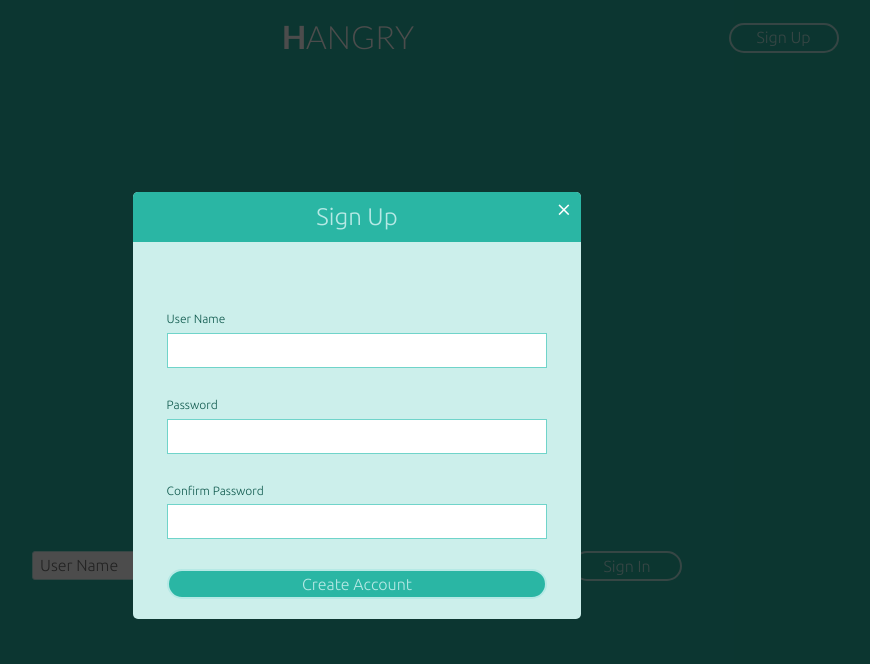
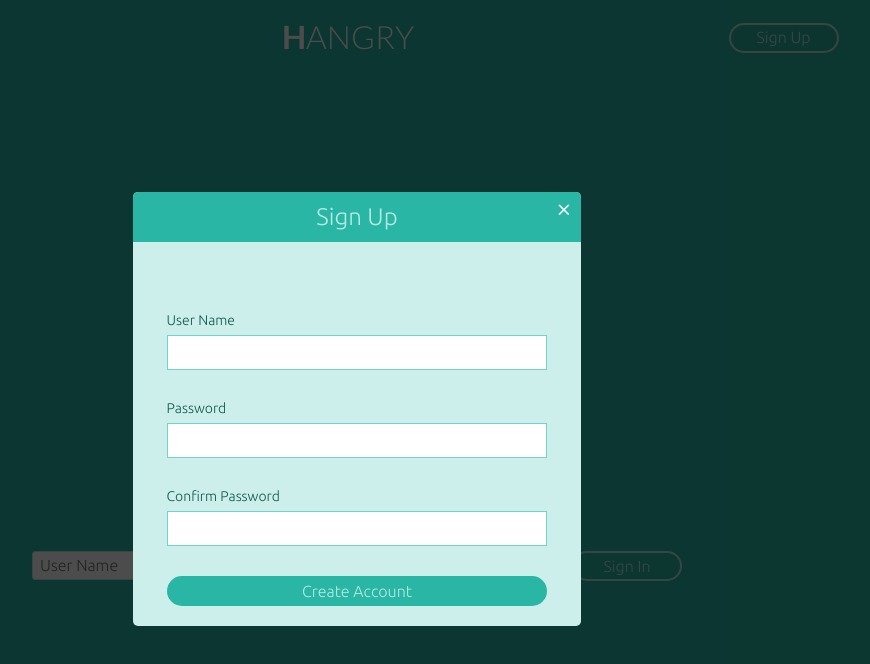
Before and after one commit to tstirtz/hangry, a website: page public/index.html in a window 1280 px wide. Both pictures are taken after a click on the button "Sign Up". Shown: the whole page, without its empty margins (283-1153 px from the left). Drawn offline with nearby package versions, Linux system fonts and the light colour scheme.

Commit message:
Add aria-label to inputs and minor style changes to modals.

```diff
--- a/public/index.html
+++ b/public/index.html
@@ -33,18 +33,18 @@
         </form>
     </main>
 
-    <section aria-live= "assertive" role= "region" id = "sign-up-modal">
+    <section aria-label= "Close" aria-live= "assertive" role= "region" id = "sign-up-modal">
         <div class= "modal-content">
             <header role= "banner">
                 <h2>Sign Up</h2>
                 <div class= "close">&times;</div>
             </header>
-                <label for="userName">User Name</label>
-                <input type="text" name="userName" aria-label="User Name" class= "username-input"/>
+                <label for="user-name">User Name</label>
+                <input type="text" id="user-name" aria-label="User Name" class= "username-input"/>
                 <label for="password">Password</label>
-                <input type="password" name="password" aria-label="Password" class = "password-input"/>
+                <input type="password" id="password" aria-label="Password" class = "password-input"/>
                 <label for="confirm-password">Confirm Password</label>
-                <input type="password" name="confirm-password" aria-label="Confirm password" class="confirm-password-input"/>
+                <input type="password" id="confirm-password" aria-label="Confirm password" class="confirm-password-input"/>
                 <button type="button" class= "create-account-button-js">Create Account</button>
             <!-- </form> -->
         </div>
--- a/public/scss/styles.scss
+++ b/public/scss/styles.scss
@@ -117,6 +117,7 @@
         }
         button{
             @include button;
+            border: 2px solid #2ab6a4;
             display: block;
             width: 85%;
             height: 30px;
@@ -159,7 +160,8 @@
         width: 85%;
         margin-left: auto;
         margin-right: auto;
-        font-size: 12px;
+        font-size: 14px;
+        font-family: 'Ubuntu', sans-serif;
         color: #0f594d;
     }
     input{
--- a/public/scss/user-dashboard.scss
+++ b/public/scss/user-dashboard.scss
@@ -346,8 +346,9 @@ p{
                 color: #ccefeb;
                 font-size: 20px;
                 grid-row-start: 1;
-                    grid-column-start: 3;
-                // font-weight: bold;
+                grid-column-start: 3;
+                justify-self: end;
+                align-self: start;
             }
             .close:hover,
             .close:focus {
@@ -365,6 +366,7 @@ p{
             margin-left: auto;
             margin-right: auto;
             background: #2ab5a2;
+            border: 2px solid #2ab6a4;
             color: #ccefeb;
             font-weight: 300;
         }
@@ -373,7 +375,9 @@ p{
             border-color: #0f594d;
         }
         label{
+            font-family: 'Ubuntu', sans-serif;
             color: #0f594d;
+            font-size: 16px;
         }
         input{
             border: 1px solid #8cdcd4;
@@ -385,6 +389,7 @@ p{
 #delete-restaurant-modal{
     @include modal;
     p{
+        font-size: 18px;
         text-align: center;
     }
 }
```
Also changed, not shown: public/user-dashboard.html (+2 -2 lines), public/css/styles.css, public/css/user-dashboard.css.
